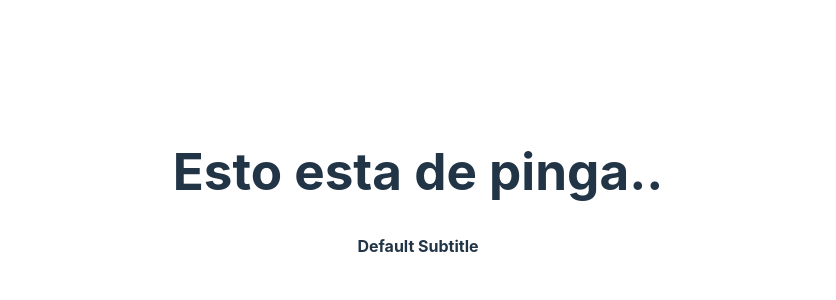
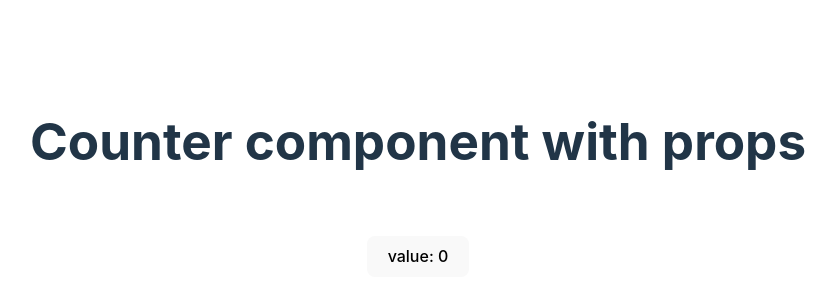
Before and after one commit to RE15EL/react-fer, a React (Vite) app: page / in a window 1280 px wide. Shown: the part 206-506 px from the top of the page, without its empty margins (222-1058 px from the left). Built offline with nearby package versions, Linux system fonts and the light colour scheme.

Commit message:
counter component with prop

```diff
--- a/src/App.jsx
+++ b/src/App.jsx
@@ -1,12 +1,12 @@
 import './App.css'
-import { PropsUse } from './components/props/PropsUse.jsx';
+import { CounterProps } from './components/counter/Counter-props.jsx';
 
 function App() {
 
   return (
     <>
 
-      <PropsUse/>
+      <CounterProps />
 
     </>
   )
--- /dev/null
+++ b/src/components/counter/Counter-props.jsx
@@ -0,0 +1,22 @@
+import PropType from "prop-types"
+
+export const CounterProps = ({value}) =>{
+    return (
+        <>
+            <h1>Counter component with props</h1>
+            <div className="card">
+                <button >
+                    value: {value}
+                </button>
+            </div>
+        </>
+    )
+}
+
+CounterProps.defaultProps = {
+    value: 0
+}
+
+CounterProps.propTypes = {
+    value: PropType.number.isRequired
+}
```
